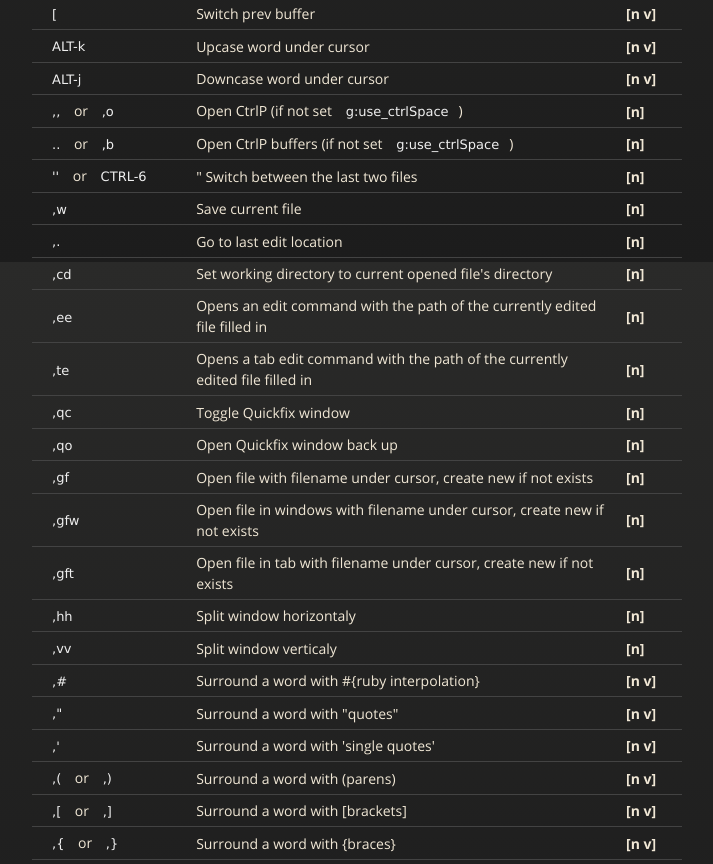
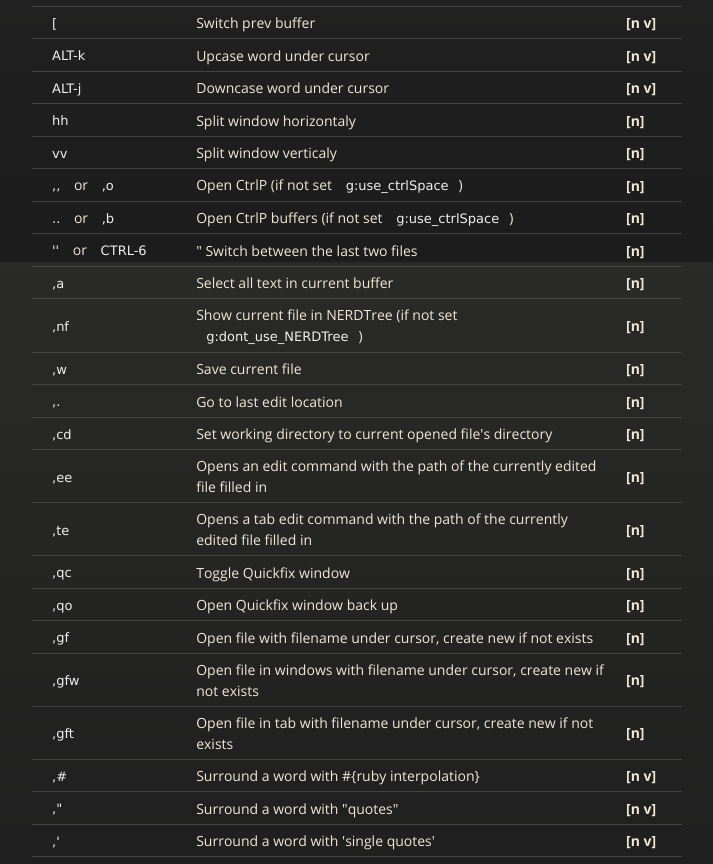
Before and after one commit to akolosov/vim-config, a plain HTML site: page index.html in a window 1280 px wide. Shown: the part 2138-3002 px from the top of the page, without its empty margins (283-996 px from the left). Drawn offline with nearby package versions, Linux system fonts and the light colour scheme.

```diff
--- a/index.html
+++ b/index.html
@@ -76,6 +76,8 @@
 
 <p><code>g:dont_show_NERDTree</code> - do not show NERDTree on startup</p>
 
+<p><code>g:dont_use_ArrowKeys</code> - do not use arrow keys. Only hjkl! Only hardcore!</p>
+
 <h1>
 <a name="shortcuts" class="anchor" href="#shortcuts"><span class="octicon octicon-link"></span></a>Shortcuts</h1>
 
@@ -86,11 +88,6 @@
 <th align="center"><strong>Modes</strong></th>
 </tr></thead>
 <tbody>
-<tr>
-<td align="center"><code>CTRL-A</code></td>
-<td>Select all text</td>
-<td align="center"><strong>[n i v]</strong></td>
-</tr>
 <tr>
 <td align="center"><code>CTRL-D</code></td>
 <td>Show/Hide NERDTree (if not set <code>g:dont_use_NERDTree</code>)</td>
@@ -263,6 +260,16 @@
 <td align="center"><strong>[n v]</strong></td>
 </tr>
 <tr>
+<td align="center"><code>hh</code></td>
+<td>Split window horizontaly</td>
+<td align="center"><strong>[n]</strong></td>
+</tr>
+<tr>
+<td align="center"><code>vv</code></td>
+<td>Split window verticaly</td>
+<td align="center"><strong>[n]</strong></td>
+</tr>
+<tr>
 <td align="center">
 <code>,,</code> or <code>,o</code>
 </td>
@@ -281,6 +288,16 @@
 <code>''</code> or <code>CTRL-6</code>
 </td>
 <td>" Switch between the last two files</td>
+<td align="center"><strong>[n]</strong></td>
+</tr>
+<tr>
+<td align="center"><code>,a</code></td>
+<td>Select all text in current buffer</td>
+<td align="center"><strong>[n]</strong></td>
+</tr>
+<tr>
+<td align="center"><code>,nf</code></td>
+<td>Show current file in NERDTree (if not set <code>g:dont_use_NERDTree</code>)</td>
 <td align="center"><strong>[n]</strong></td>
 </tr>
 <tr>
@@ -331,16 +348,6 @@
 <tr>
 <td align="center"><code>,gft</code></td>
 <td>Open file in tab with filename under cursor, create new if not exists</td>
-<td align="center"><strong>[n]</strong></td>
-</tr>
-<tr>
-<td align="center"><code>,hh</code></td>
-<td>Split window horizontaly</td>
-<td align="center"><strong>[n]</strong></td>
-</tr>
-<tr>
-<td align="center"><code>,vv</code></td>
-<td>Split window verticaly</td>
 <td align="center"><strong>[n]</strong></td>
 </tr>
 <tr>
```
Also changed, not shown: params.json (+1 -1 lines).
